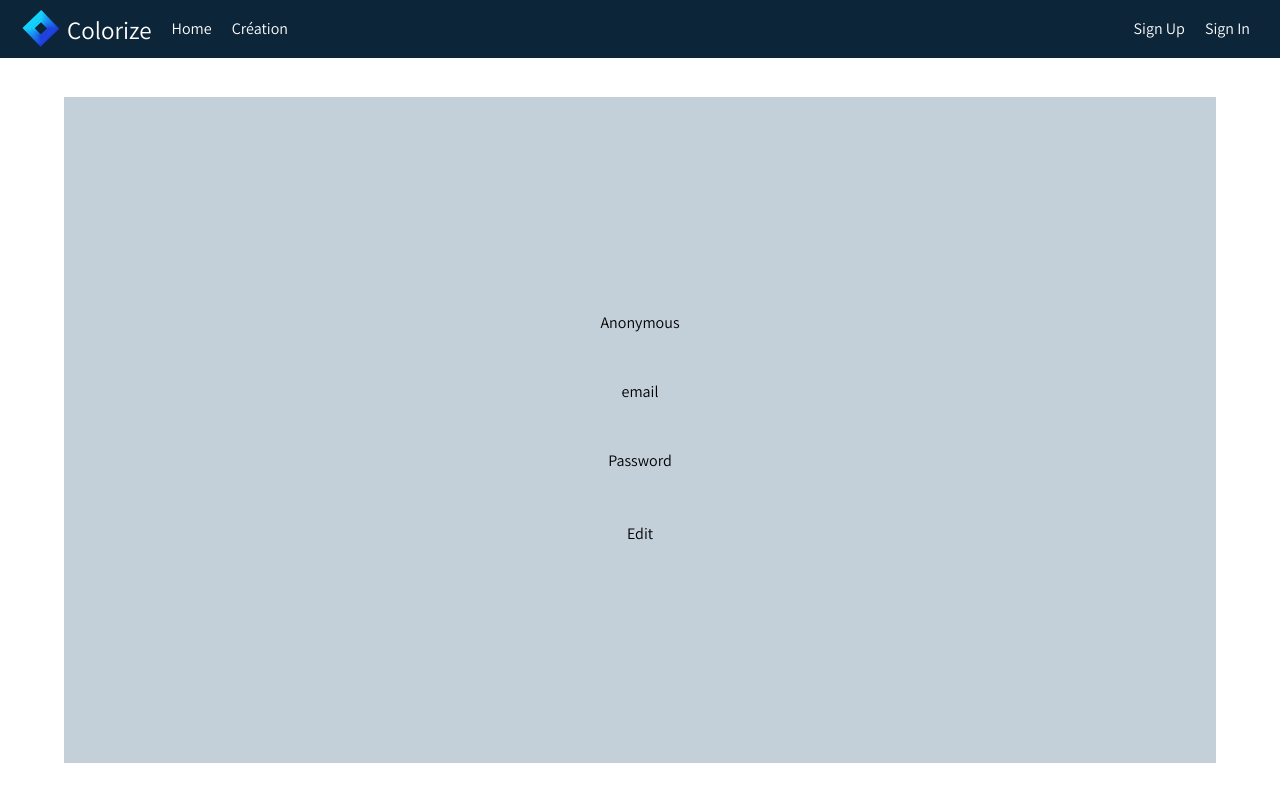
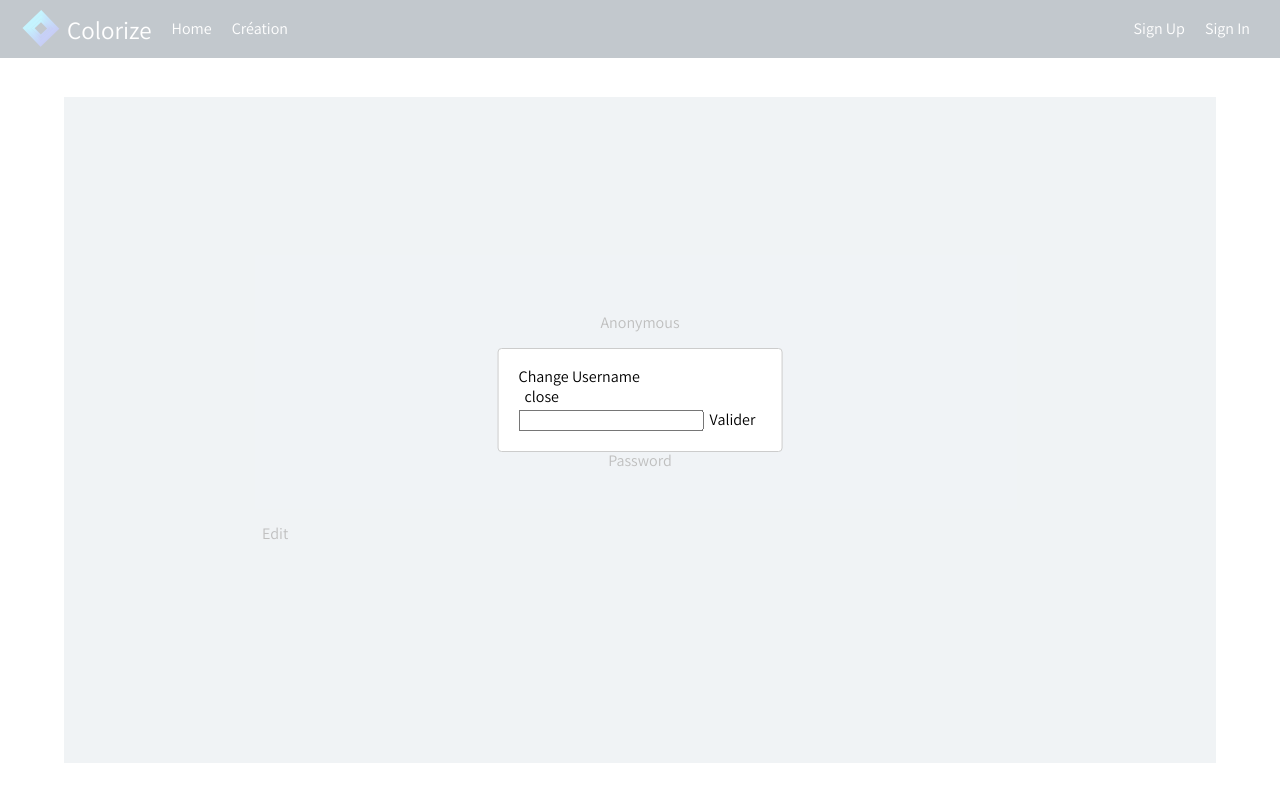
Before and after one commit to Aure-en/colorize, a React (Create React App) app: page /settings in a window 1280 px wide. Both pictures are taken after a click on the button "Edit". Built offline with nearby package versions, Linux system fonts and the light colour scheme; what color-name-list, colorthief, nearest-color would draw is missing.

Commit message:
Modal no style done

```diff
--- a/package.json
+++ b/package.json
@@ -19,6 +19,7 @@
     "react": "^17.0.2",
     "react-dom": "^17.0.2",
     "react-icons": "^4.3.1",
+    "react-modal": "^3.14.3",
     "react-redux": "^7.2.5",
     "react-router-dom": "^5.3.0",
     "react-scripts": "4.0.3",
--- a/src/components/settings/SettingsPage/ButtonEdit.jsx
+++ /dev/null
@@ -1,20 +0,0 @@
-import React from 'react';
-import styled from 'styled-components';
-
-const ButtonEdit = () => (
-  <EditContainer>
-    <EditButton>Edit</EditButton>
-  </EditContainer>
-);
-
-const EditContainer = styled.div`
-display: flex;
-justify-content: center;
-
-`;
-
-const EditButton = styled.button`
-
-`;
-
-export default ButtonEdit;
--- /dev/null
+++ b/src/components/settings/SettingsPage/ModalUsername.jsx
@@ -0,0 +1,69 @@
+/* eslint-disable no-return-assign */
+/* eslint-disable react/jsx-no-bind */
+/* eslint-disable react/button-has-type */
+import React from 'react';
+import Modal from 'react-modal';
+import styled from 'styled-components';
+
+const customStyles = {
+  content: {
+    top: '50%',
+    left: '50%',
+    right: 'auto',
+    bottom: 'auto',
+    marginRight: '-50%',
+    transform: 'translate(-50%, -50%)',
+  },
+};
+
+Modal.setAppElement('#root');
+
+function ModalItem() {
+  let subtitle;
+  const [modalIsOpen, setIsOpen] = React.useState(false);
+
+  function openModal() {
+    setIsOpen(true);
+  }
+
+  function afterOpenModal() {
+    subtitle.style.color = '#000';
+  }
+
+  function closeModal() {
+    setIsOpen(false);
+  }
+
+  return (
+    <ModalContainer>
+      <EditButton onClick={openModal}>Edit</EditButton>
+      <Modal
+        isOpen={modalIsOpen}
+        onAfterOpen={afterOpenModal}
+        onRequestClose={closeModal}
+        style={customStyles}
+        contentLabel="Example Modal"
+      >
+        <h2 ref={(_subtitle) => (subtitle = _subtitle)}>Change Username</h2>
+        <button onClick={closeModal}>close</button>
+        <form>
+          <input />
+          <SubmitButton type="submit">Valider</SubmitButton>
+        </form>
+      </Modal>
+    </ModalContainer>
+  );
+}
+const ModalContainer = styled.div`
+display:flex;
+`;
+
+const SubmitButton = styled.button`
+
+`;
+
+const EditButton = styled.button`
+display:flex;
+
+`;
+export default ModalItem;
--- a/src/components/settings/SettingsPage/SettingsPage.jsx
+++ b/src/components/settings/SettingsPage/SettingsPage.jsx
@@ -3,14 +3,15 @@ import styled from 'styled-components';
 import CurrentUserName from './CurrentUserName';
 import CurrentEmail from './CurrentEmail';
 import Password from './Password';
-import ButtonEdit from './ButtonEdit';
+
+import ModalUsername from './ModalUsername';
 
 const SettingsPage = () => (
   <SettingsContainer>
     <CurrentUserName />
     <CurrentEmail />
     <Password />
-    <ButtonEdit />
+    <ModalUsername />
   </SettingsContainer>
 );
 
```
Also changed, not shown: src/components/settings/SettingsPage/Modal.jsx (added), src/components/settings/SettingsPage/useModal.jsx (deleted), 2 other files (tests, documents, lock files or other folders).
